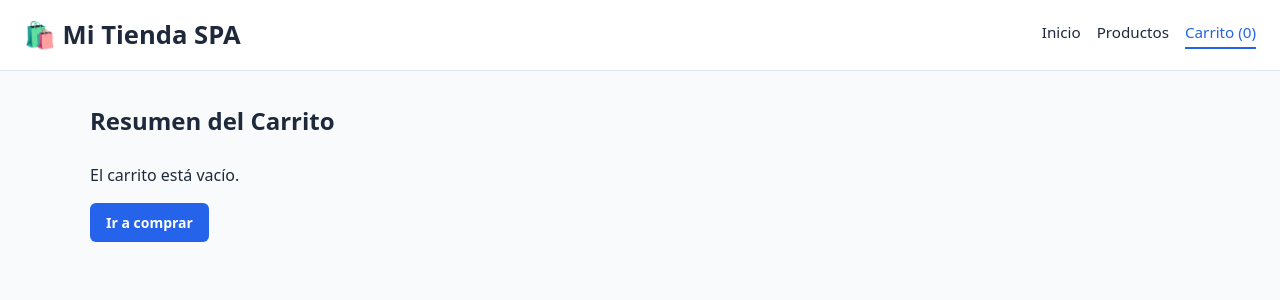
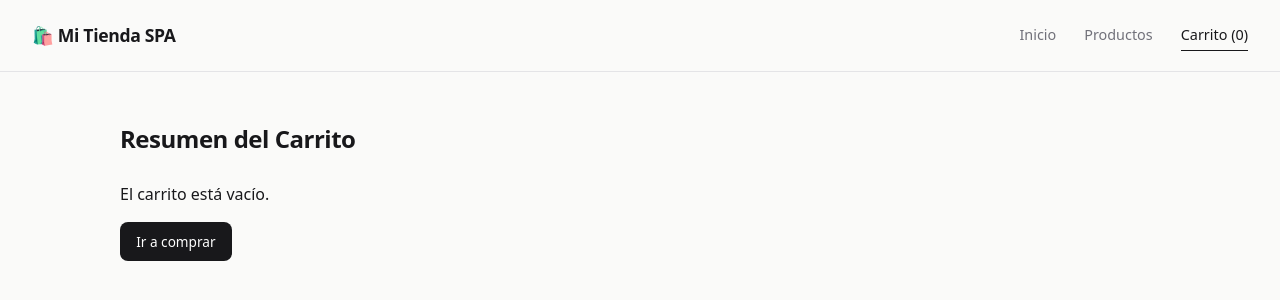
Before and after one commit to EJ-19/spa-curd-pinia, a Vue app: page /#/carrito in a window 1280 px wide. Shown: the top 300 px of the page. Built offline with nearby package versions, Linux system fonts and the light colour scheme.

Commit message:
sin campo de img/ para nuevos productos y nuevos estilos para las cards

```diff
--- a/package.json
+++ b/package.json
@@ -10,6 +10,7 @@
     "deploy": "gh-pages -d dist"
   },
   "dependencies": {
+    "@fontsource-variable/dm-sans": "^5.3.0",
     "pinia": "^2.1.7",
     "vue": "^3.4.0",
     "vue-router": "^4.2.5"
--- a/src/main.js
+++ b/src/main.js
@@ -2,6 +2,7 @@ import { createApp } from 'vue'
 import { createPinia } from 'pinia'
 import App from './App.vue'
 import { router } from './router' // Crearas esta carpeta/archivo
+import "@fontsource-variable/dm-sans"
 import './style.css'
 
 const app = createApp(App)
--- a/src/stores/useProductStore.js
+++ b/src/stores/useProductStore.js
@@ -48,11 +48,7 @@ export const useProductStore = defineStore('product', () => {
   ])
 
   const addProduct = (product) => {
-    products.value.push({
-      ...product,
-      id: Date.now(),
-      image: product.image || `${import.meta.env.BASE_URL}imgs/laptop.png`
-    })
+    products.value.push({ ...product, id: Date.now() })
   }
 
   const updateProduct = (updatedProduct) => {
--- a/src/style.css
+++ b/src/style.css
@@ -1,193 +1,249 @@
 :root {
-  --primary: #2563eb;
-  --primary-hover: #1d4ed8;
-  --danger: #dc2626;
-  --danger-hover: #b91c1c;
-  --success: #16a34a;
-  --success-hover: #15803d;
-  --bg-color: #f8fafc;
-  --card-bg: #ffffff;
-  --text-color: #1e293b;
-  --border-color: #e2e8f0;
+  --bg: #fafaf9;
+  --surface: #ffffff;
+  --ink: #18181b;
+  --muted: #71717a;
+  --line: #e4e4e7;
+  --danger: #b91c1c;
+  --radius: 10px;
 }
 
-* {
-  box-sizing: border-box;
-  margin: 0;
-  padding: 0;
-  font-family: system-ui, -apple-system, BlinkMacSystemFont, 'Segoe UI', Roboto, sans-serif;
+* { box-sizing: border-box; margin: 0; padding: 0; }
+
+body {
+  font-family: 'DM Sans Variable', system-ui, sans-serif;
+  background: var(--bg);
+  color: var(--ink);
+  line-height: 1.55;
+  -webkit-font-smoothing: antialiased;
 }
 
-body {
-  background-color: var(--bg-color);
-  color: var(--text-color);
-  line-height: 1.5;
+button, input, textarea {
+  font-family: inherit;
 }
 
-/* Header & Navegación Responsive */
+h1, h2, h3 {
+  font-weight: 600;
+  letter-spacing: -0.02em;
+}
+h2 {
+  font-size: 1.5rem;
+}
+
+h3 {
+  font-size: 1.05rem;
+}
+
 header {
-  background-color: #ffffff;
-  border-bottom: 1px solid var(--border-color);
-  padding: 1rem 1.5rem;
   display: flex;
   flex-wrap: wrap;
   justify-content: space-between;
   align-items: center;
   gap: 1rem;
+  padding: 1.25rem 2rem;
+  border-bottom: 1px solid var(--line);
 }
 
+
+
 header h1 {
-  font-size: clamp(1.2rem, 4vw, 1.6rem);
+  font-size: 1.1rem;
+}
+nav {
+  display: flex;
+  gap: 1.75rem;
 }
 
-nav {
-  display: flex;
-  gap: 1rem;
-}
 
 nav a {
   text-decoration: none;
-  color: var(--text-color);
-  font-weight: 500;
-  font-size: 0.95rem;
-  padding-bottom: 0.2rem;
+  color: var(--muted);
+  font-size: 0.9rem;
+  padding: 0.25rem 0;
+  border-bottom: 1px solid transparent;
+  transition: color 0.15s;
+
+
+  &:hover{
+    color: var(--ink)
+  }
 }
 
 nav a.router-link-active {
-  color: var(--primary);
-  border-bottom: 2px solid var(--primary);
+  color: var(--ink);
+  border-bottom-color: var(--ink);
 }
 
-/* Contenedor Principal */
 .container {
-  max-width: 1100px;
+  max-width: 1040px;
   width: 90%;
-  margin: 2rem auto;
+  margin: 3rem auto;
 }
 
-/* Botones */
+
+
+
 .btn {
   display: inline-block;
-  padding: 0.55rem 1rem;
-  border: none;
-  border-radius: 6px;
+  padding: 0.5rem 0.95rem;
+  border: 1px solid transparent;
+  border-radius: 8px;
   cursor: pointer;
-  font-weight: 600;
-  font-size: 0.875rem;
-  color: white;
+  font-size: 0.85rem;
+  font-weight: 500;
   text-decoration: none;
   text-align: center;
-  transition: background-color 0.2s, transform 0.1s;
+  transition: background-color 0.15s,
+  border-color 0.15s, color 0.15s;
 }
 
-.btn:active {
-  transform: scale(0.98);
+
+.btn-primary {
+  background: var(--ink); color: #fff;
+
+  &:hover{
+    background: #3f3f46;
+  }
 }
 
-.btn-primary { background-color: var(--primary); }
-.btn-primary:hover { background-color: var(--primary-hover); }
+.btn-secondary, .btn-success {
+  background: transparent;
+  color: var(--ink);
+  border-color: var(--line);
 
-.btn-danger { background-color: var(--danger); }
-.btn-danger:hover { background-color: var(--danger-hover); }
+  &:hover{
+    border-color: #8d8d91;
+  }
+}
 
-.btn-success { background-color: var(--success); }
-.btn-success:hover { background-color: var(--success-hover); }
 
-/* Grilla Adaptable de Productos */
+.btn-danger {
+  background: transparent;
+  color: var(--danger);
+
+  &:hover{
+    background: #fef2f2;
+  }
+}
+
+
 .grid {
   display: grid;
-  grid-template-columns: repeat(auto-fill, minmax(260px, 1fr));
+  grid-template-columns: repeat(auto-fill, minmax(250px, 1fr));
   gap: 1.5rem;
-  margin-top: 1.5rem;
+  margin-top: 2rem;
 }
 
+
+
 .card {
-  background: var(--card-bg);
-  border: 1px solid var(--border-color);
-  border-radius: 8px;
-  padding: 1.25rem;
   display: flex;
   flex-direction: column;
   justify-content: space-between;
-  box-shadow: 0 1px 3px rgba(0, 0, 0, 0.05);
+  background: var(--surface);
+  border: 1px solid #f4f4f7;
+  border-radius: var(--radius);
+  padding: 1rem;
+  transition: border-color 0.15s;
+
+  &:hover {
+    border-color: #e3e3eb;
+  }
 }
+
+
+.card-image {
+  height: 170px;
+  margin-bottom: 1rem;
+  border-radius: 6px;
+  background: #f4f4f5;
+  overflow: hidden;
+}
+
+
+.card-image img {
+  width: 100%;
+  height: 100%;
+  object-fit: cover;
+}
+
+.card-desc {
+  margin: 0.35rem 0 0.75rem;
+  font-size: 0.875rem;
+  color: var(--muted);
+}
+
+.card-price {
+  font-size: 1.15rem;
+  font-weight: 600;
+}
+
 
 .card-actions {
   display: flex;
-  flex-wrap: wrap;
-  gap: 0.5rem;
-  margin-top: 1.25rem;
+  gap: 0.4rem;
+  margin-top: 1.1rem;
+  padding-top: 1rem;
+  border-top: 1px solid var(--line);
 }
 
-.card-actions .btn {
-  flex: 1 1 calc(33.333% - 0.5rem);
-  min-width: 70px;
-}
+.card-actions .btn { flex: 1; }
 
-/* Formularios Responsive */
 .form-group {
   margin-bottom: 1.25rem;
 }
 
 .form-group label {
   display: block;
-  margin-bottom: 0.5rem;
-  font-weight: 600;
+  margin-bottom: 0.4rem;
+  font-size: 0.85rem;
+  color: var(--muted);
 }
 
-.form-group input,
-.form-group textarea {
+.form-group input, .form-group textarea {
   width: 100%;
-  padding: 0.6rem 0.75rem;
-  border: 1px solid var(--border-color);
-  border-radius: 6px;
-  font-size: 1rem;
+  padding: 0.65rem 0.8rem;
+  border: 1px solid var(--line);
+  border-radius: 8px;
+  background: var(--surface);
+  font-size: 0.95rem;
+  color: var(--ink);
+}
+.form-group input:focus, .form-group textarea:focus {
+  outline: none;
+  border-color: var(--ink);
 }
 
-/* Tabla con Scroll Horizontal para Móviles */
+.error {
+  margin-top: 1rem;
+  color: var(--danger);
+  font-size: 0.9rem;
+}
+
 .table-responsive {
   width: 100%;
   overflow-x: auto;
   margin-top: 1.5rem;
 }
 
+
 table {
   width: 100%;
+  min-width: 500px;
   border-collapse: collapse;
-  background: white;
-  border-radius: 8px;
-  overflow: hidden;
-  min-width: 500px;
 }
 
 th, td {
-  padding: 0.75rem 1rem;
+  padding: 0.9rem 0.5rem;
   text-align: left;
-  border-bottom: 1px solid var(--border-color);
+  border-bottom: 1px solid var(--line);
 }
 
+
 th {
-  background-color: #f1f5f9;
+  font-size: 0.75rem;
+  font-weight: 500;
+  text-transform: uppercase;
+  letter-spacing: 0.06em;
+  color: var(--muted);
 }
-
-/* Ajustes Media Query para pantallas pequeñas */
-@media (max-width: 640px) {
-  header {
-    flex-direction: column;
-    align-items: flex-start;
-  }
-
-  nav {
-    width: 100%;
-    justify-content: space-between;
-  }
-
-  .container {
-    width: 95%;
-    margin: 1rem auto;
-  }
-
-  .card-actions .btn {
-    flex: 1 1 100%;
-  }
-}
--- a/src/views/ProductFormView.vue
+++ b/src/views/ProductFormView.vue
@@ -1,3 +1,43 @@
+<script setup>
+import { ref, onMounted } from 'vue'
+import { useRoute, useRouter } from 'vue-router'
+import { useProductStore } from '../stores/useProductStore'
+
+const route = useRoute()
+const router = useRouter()
+const productStore = useProductStore()
+
+const isEditing = ref(false)
+const form = ref({
+  id: null,
+  name: '',
+  price: 0,
+  description: ''
+})
+
+onMounted(() => {
+  if (route.params.id) {
+    const existing = productStore.getProductById(route.params.id)
+    if (existing) {
+      isEditing.value = true
+      form.value = { ...existing }
+    }
+  }
+})
+
+const handleSubmit = () => {
+  if (isEditing.value) {
+    productStore.updateProduct(form.value)
+  } else {
+    productStore.addProduct(form.value)
+  }
+  router.push('/productos')
+}
+</script>
+
+
+
+
 <template>
   <div style="max-width: 500px; margin: 0 auto;">
     <h2>{{ isEditing ? 'Editar Producto' : 'Crear Producto' }}</h2>
@@ -34,41 +74,3 @@
     </form>
   </div>
 </template>
-
-<script setup>
-import { ref, onMounted } from 'vue'
-import { useRoute, useRouter } from 'vue-router'
-import { useProductStore } from '../stores/useProductStore'
-
-const route = useRoute()
-const router = useRouter()
-const productStore = useProductStore()
-
-const isEditing = ref(false)
-const form = ref({
-  id: null,
-  name: '',
-  price: 0,
-  image: '/imgs/',
-  description: ''
-})
-
-onMounted(() => {
-  if (route.params.id) {
-    const existing = productStore.getProductById(route.params.id)
-    if (existing) {
-      isEditing.value = true
-      form.value = { ...existing }
-    }
-  }
-})
-
-const handleSubmit = () => {
-  if (isEditing.value) {
-    productStore.updateProduct(form.value)
-  } else {
-    productStore.addProduct(form.value)
-  }
-  router.push('/productos')
-}
-</script>
```
Also changed, not shown: 1 other file (tests, documents, lock files or other folders).
